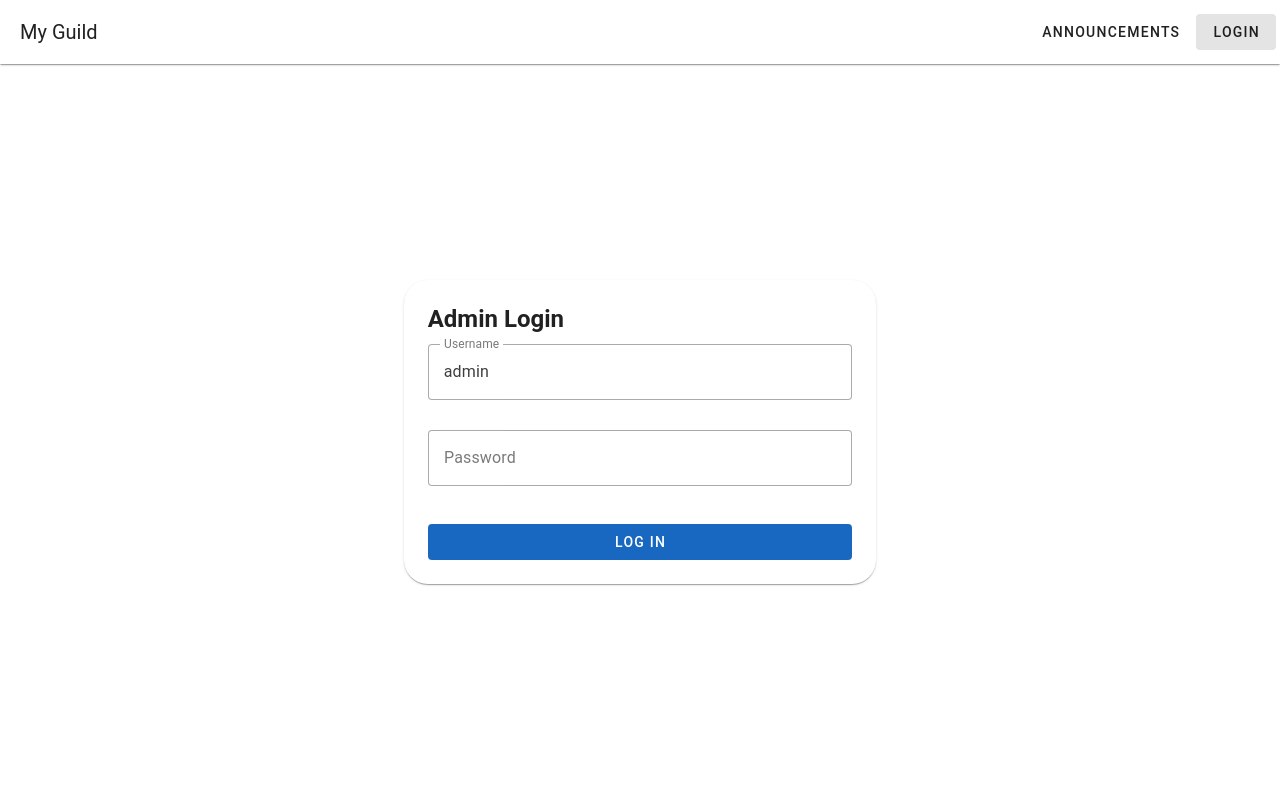
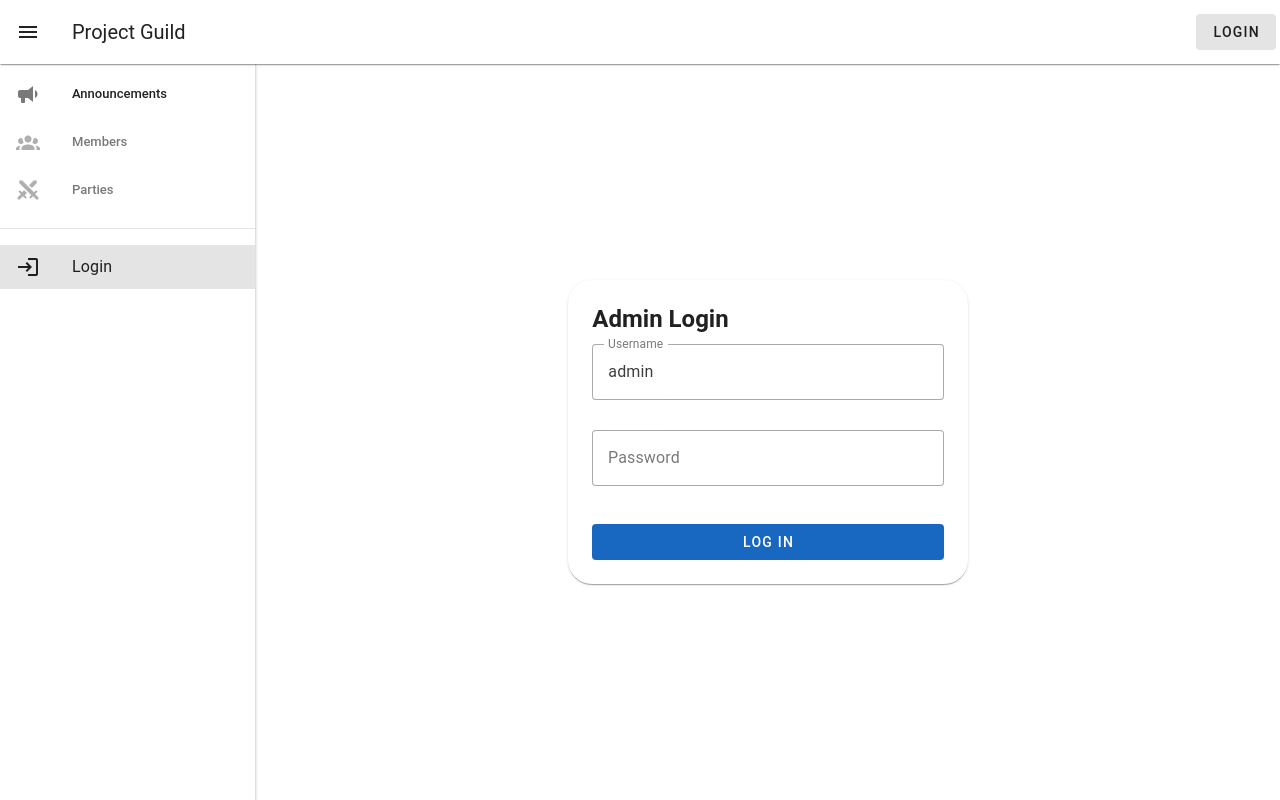
Before and after one commit to JeffW-afk/project-guild, a Vue app in the folder frontend/: page /login in a window 1280 px wide. Built offline with nearby package versions, Linux system fonts and the light colour scheme; no server answers.

Commit message:
Add navigation, profile page, and auth route guards

```diff
--- a/frontend/index.html
+++ b/frontend/index.html
@@ -4,7 +4,7 @@
     <meta charset="UTF-8" />
     <link rel="icon" type="image/svg+xml" href="/vite.svg" />
     <meta name="viewport" content="width=device-width, initial-scale=1.0" />
-    <title>guild-vue</title>
+    <title>Guild</title>
   </head>
   <body>
     <div id="app"></div>
--- a/frontend/src/App.vue
+++ b/frontend/src/App.vue
@@ -1,14 +1,105 @@
 <template>
   <v-app>
+    <!-- TOP BAR -->
     <v-app-bar elevation="1">
-      <v-app-bar-title>My Guild</v-app-bar-title>
+      <v-app-bar-nav-icon @click="drawer = !drawer" />
+      <v-app-bar-title>Project Guild</v-app-bar-title>
+
       <v-spacer />
-      <v-btn variant="text" to="/announcements">Announcements</v-btn>
-      <v-btn variant="text" to="/login">Login</v-btn>
+
+      <v-chip v-if="user" size="small" variant="tonal" class="mr-3">
+        {{ user.username }} • {{ user.role }}
+      </v-chip>
+
+      <v-btn v-if="!user" variant="text" to="/login">Login</v-btn>
+      <v-btn v-else variant="text" @click="doLogout">Logout</v-btn>
     </v-app-bar>
 
+    <!-- SIDE NAV -->
+    <v-navigation-drawer v-model="drawer" elevation="1">
+      <v-list nav density="comfortable">
+        <!-- Everyone can view announcements -->
+        <v-list-item
+          title="Announcements"
+          prepend-icon="mdi-bullhorn"
+          to="/announcements"
+        />
+
+        <!-- Locked until login -->
+        <v-list-item
+          title="Members"
+          prepend-icon="mdi-account-group"
+          to="/members"
+          :disabled="!user"
+        />
+        <v-list-item
+          title="Parties"
+          prepend-icon="mdi-sword-cross"
+          to="/parties"
+          :disabled="!user"
+        />
+      </v-list>
+
+      <v-divider class="my-2" />
+
+      <v-list density="comfortable">
+        <!-- If logged OUT: show Login -->
+        <v-list-item
+          v-if="!user"
+          title="Login"
+          prepend-icon="mdi-login"
+          to="/login"
+        />
+
+        <!-- If logged IN: show Profile + Logout -->
+        <v-list-item
+          v-else
+          title="Profile"
+          prepend-icon="mdi-account-circle"
+          to="/profile"
+        />
+
+        <v-list-item
+          v-if="user"
+          title="Logout"
+          prepend-icon="mdi-logout"
+          @click="doLogout"
+        />
+      </v-list>
+    </v-navigation-drawer>
+
+
+    <!-- PAGE CONTENT -->
     <v-main>
-      <router-view />
+      <router-view :user="user" @auth-changed="refreshAuth" />
     </v-main>
   </v-app>
 </template>
+
+<script setup>
+import { onMounted, ref } from "vue";
+import { useRouter } from "vue-router";
+import { authMe, logout } from "./services/api";
+
+const router = useRouter();
+
+const drawer = ref(true);
+const user = ref(null);
+
+async function refreshAuth() {
+  try {
+    const res = await authMe(); // { user: ... or null }
+    user.value = res.user;
+  } catch {
+    user.value = null;
+  }
+}
+
+async function doLogout() {
+  await logout();
+  await refreshAuth();
+  router.push("/login");
+}
+
+onMounted(refreshAuth);
+</script>
--- a/frontend/src/router/index.js
+++ b/frontend/src/router/index.js
@@ -2,12 +2,43 @@ import { createRouter, createWebHistory } from "vue-router";
 
 import LoginView from "../views/LoginView.vue";
 import AnnouncementsView from "../views/AnnouncementsView.vue";
+import MembersView from "../views/MembersView.vue";
+import PartiesView from "../views/PartiesView.vue";
+import ProfileView from "../views/ProfileView.vue";
 
-export const router = createRouter({
+import { authMe } from "../services/api";
+
+const router = createRouter({
   history: createWebHistory(),
   routes: [
     { path: "/", redirect: "/announcements" },
+
+    // public pages
     { path: "/login", component: LoginView },
     { path: "/announcements", component: AnnouncementsView },
+
+    // protected pages
+    { path: "/members", component: MembersView, meta: { requiresAuth: true } },
+    { path: "/parties", component: PartiesView, meta: { requiresAuth: true } },
+    { path: "/profile", component: ProfileView, meta: { requiresAuth: true } },
+
+    // fallback (optional)
+    { path: "/:pathMatch(.*)*", redirect: "/announcements" },
   ],
 });
+
+// Route guard: if route requires auth, check session; otherwise allow
+router.beforeEach(async (to) => {
+  if (!to.meta.requiresAuth) return true;
+
+  try {
+    const res = await authMe();
+    if (res.user) return true;
+  } catch (e) {
+    // ignore
+  }
+
+  return "/login";
+});
+
+export { router };
--- a/frontend/src/views/LoginView.vue
+++ b/frontend/src/views/LoginView.vue
@@ -40,6 +40,7 @@ import { ref } from "vue";
 import { useRouter } from "vue-router";
 import { login } from "../services/api";
 
+const emit = defineEmits(["auth-changed"]);
 const router = useRouter();
 
 const username = ref("admin");
@@ -52,6 +53,7 @@ async function doLogin() {
   loading.value = true;
   try {
     await login(username.value, password.value);
+    emit("auth-changed");
     router.push("/announcements");
   } catch {
     error.value = "Login failed. Check username/password.";
--- /dev/null
+++ b/frontend/src/views/MembersView.vue
@@ -0,0 +1,8 @@
+<template>
+  <v-container class="py-6">
+    <v-card rounded="xl" elevation="1">
+      <v-card-title>Members</v-card-title>
+      <v-card-text>Coming soon.</v-card-text>
+    </v-card>
+  </v-container>
+</template>
--- /dev/null
+++ b/frontend/src/views/PartiesView.vue
@@ -0,0 +1,8 @@
+<template>
+  <v-container class="py-6">
+    <v-card rounded="xl" elevation="1">
+      <v-card-title>Parties</v-card-title>
+      <v-card-text>Coming soon.</v-card-text>
+    </v-card>
+  </v-container>
+</template>
--- /dev/null
+++ b/frontend/src/views/ProfileView.vue
@@ -0,0 +1,39 @@
+<template>
+  <v-container class="py-6" style="max-width: 900px;">
+    <v-card rounded="xl" elevation="1" class="pa-4">
+      <div class="text-h5 font-weight-bold mb-2">Profile</div>
+
+      <v-alert v-if="error" type="error" variant="tonal" class="mb-4">
+        {{ error }}
+      </v-alert>
+
+      <template v-if="user">
+        <div class="text-body-1">Username: <b>{{ user.username }}</b></div>
+        <div class="text-body-1">Role: <b>{{ user.role }}</b></div>
+      </template>
+
+      <template v-else>
+        <div class="text-body-2 text-medium-emphasis">
+          Loading…
+        </div>
+      </template>
+    </v-card>
+  </v-container>
+</template>
+
+<script setup>
+import { onMounted, ref } from "vue";
+import { authMe } from "../services/api";
+
+const user = ref(null);
+const error = ref("");
+
+onMounted(async () => {
+  try {
+    const res = await authMe();
+    user.value = res.user;
+  } catch {
+    error.value = "Failed to load profile.";
+  }
+});
+</script>
```
